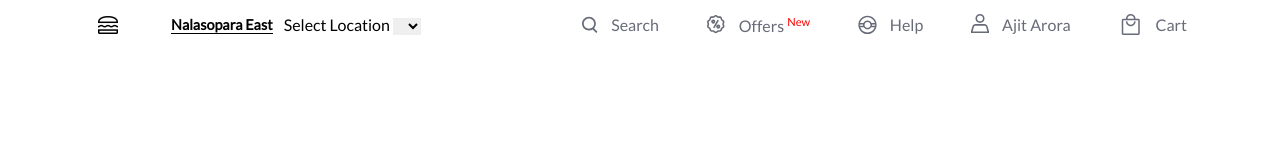
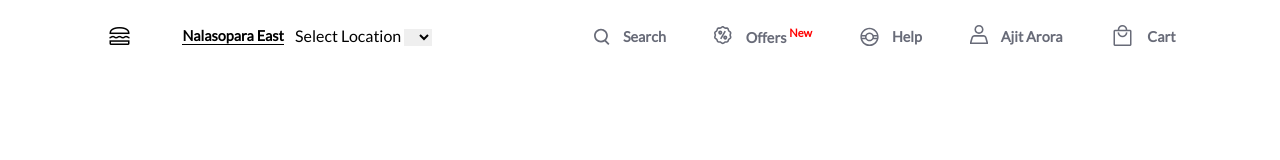
Before and after one commit to Arora-Ajit2023/swiggy-header, a plain HTML site: page index.html in a window 1280 px wide. Drawn offline with nearby package versions, Linux system fonts and the light colour scheme.

Commit message:
change css

```diff
--- a/assets/css/header.css
+++ b/assets/css/header.css
@@ -12,7 +12,7 @@ body {
   display: flex;
   align-items: center;
   justify-content: space-around;
-  padding: 0.8rem;
+  padding: 1.5rem;
 }
 
 .left-section {
@@ -72,7 +72,8 @@ body {
   align-items: center;
   gap: 0.8rem;
   text-align: center;
-  font-weight: 400;
+  font-weight: 700;
+  font-size: 0.9rem;
   color: #686b78;
 }
 
```
